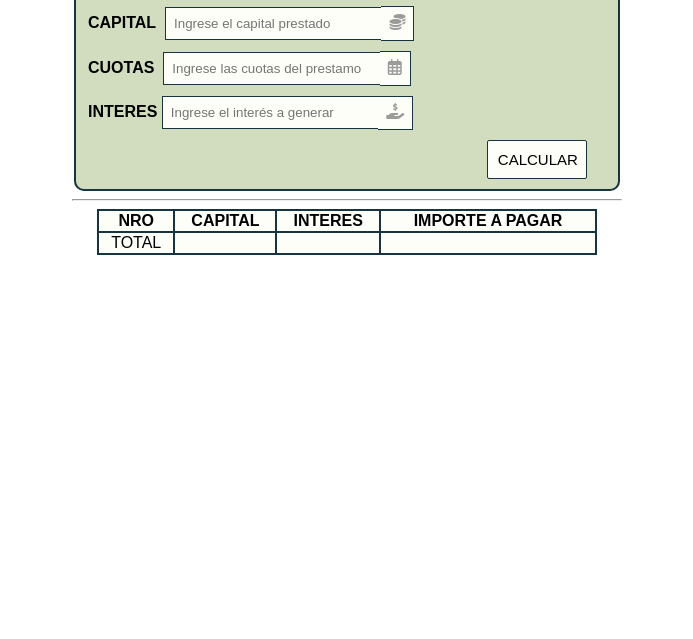
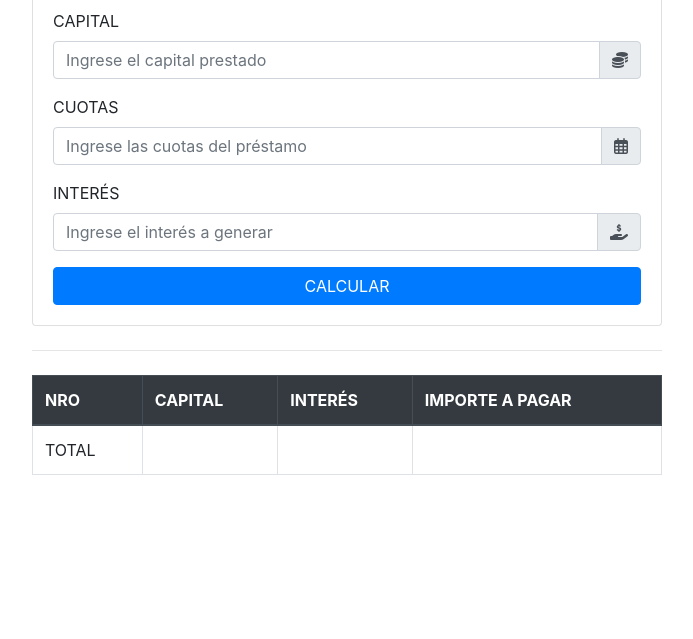
Before and after one commit to ELAgusXD/PreEntrega1-Grismado, a plain HTML site: page index.html in a window 1280 px wide. Shown: the part 161-800 px from the top of the page, without its empty margins (293-986 px from the left). Drawn offline with nearby package versions, Linux system fonts and the light colour scheme.

Commit message:
Se agrega el Proyecto

```diff
--- a/css/prestamo.css
+++ b/css/prestamo.css
@@ -1,64 +1,5 @@
-h1{
-    text-align: center;
-    font-family: 'arial';
+body {
+    max-width: 700px;
+    margin: 0 auto;
+    padding: 20px;
 }
-label{
-    font-family: 'arial';
-    font-weight: bold;
-}
-.form{
-    width: 550px;
-    margin: 0 auto;
-    margin-top: 80px;
-    border:  2px;
-}
-input{
-    width: 200px;
-    margin-bottom: 10px;
-    padding: 8px;
-    margin-right: -6px;
-    background-color: #fdfef7;
-    border: #173441 1.8px solid;
-}
-fieldset{
-    border: #173441 2px solid;
-    border-radius: 10px;
-    background-color: #d1ddbe;
-}
-button{
-    background-color: #fdfef7;
-    border: #173441 1.8px solid;
-    width: 100px;
-    font-family: 'arial';
-    font-size: 15px;
-    border-radius: 2px;
-    padding: 10px;
-    margin-left:77%;
-}
-i{
-    background-color: #fdfef7;
-    color: rgb(156, 155, 155);
-    border: #173441 1px solid;
-    padding: 6.8px 8px 9.8px 8px;
-    border-left: white;
-    margin-bottom: 10px;
-}
-.tab{
-    border-collapse: collapse;
-    text-align: center;
-    font-family: 'arial';
-    background-color: #fdfef7;
-    border: #173441 2px solid;
-    margin: 0 auto;
-    width: 500px;
-}
-thead{
-    border: #173441 2px solid;
-    font-weight: bold;
-}
-tr{
-    border: #173441 2px solid;
-}
-td{
-    border: #173441 2px solid;
-}
--- a/index.html
+++ b/index.html
@@ -5,43 +5,58 @@
     <meta http-equiv="X-UA-Compatible" content="IE=edge">
     <meta name="viewport" content="width=device-width, initial-scale=1.0">
     <script src="https://kit.fontawesome.com/3c44aa10f3.js" crossorigin="anonymous"></script>
+    <link rel="stylesheet" href="https://maxcdn.bootstrapcdn.com/bootstrap/4.5.2/css/bootstrap.min.css">
     <link rel="stylesheet" href="css/prestamo.css">
-    <title>Simulador de Prestamo</title>
+    <title>Simulador de Préstamo</title>
 </head>
 <body>
-    <div class="form">
-        <fieldset>
-            <h1>SIMULADOR DE PRESTAMO</h1>
+    <div class="container mt-5">
+        <div class="card">
+            <div class="card-header">
+                <h1 class="text-center">SIMULADOR DE PRÉSTAMO</h1>
+            </div>
+            <div class="card-body">
                 <form>
-                <div>
-                    <label for="capital">CAPITAL
-                        <input type="text" placeholder="Ingrese el capital prestado" id="capital">
-                        <i class="fas fa-coins"></i>
-                    </label>
+                    <div class="form-group">
+                        <label for="capital">CAPITAL</label>
+                        <div class="input-group">
+                            <input type="text" class="form-control" placeholder="Ingrese el capital prestado" id="capital">
+                            <div class="input-group-append">
+                                <span class="input-group-text"><i class="fas fa-coins"></i></span>
                             </div>
-                <div>
-                    <label for="couta">CUOTAS
-                        <input type="text" placeholder="Ingrese las cuotas del prestamo" id="couta">
-                        <i class="far fa-calendar-alt"></i>
-                    </label>
                         </div>
-                <div>
-                    <label for="interes">INTERES
-                        <input type="text" placeholder="Ingrese el interés a generar" id="interes">
-                        <i class="fas fa-hand-holding-usd"></i>
-                    </label>
+                    </div>
+                    <div class="form-group">
+                        <label for="cuota">CUOTAS</label>
+                        <div class="input-group">
+                            <input type="text" class="form-control" placeholder="Ingrese las cuotas del préstamo" id="cuota">
+                            <div class="input-group-append">
+                                <span class="input-group-text"><i class="far fa-calendar-alt"></i></span>
+                            </div>
+                        </div>
+                    </div>
+                    <div class="form-group">
+                        <label for="interes">INTERÉS</label>
+                        <div class="input-group">
+                            <input type="text" class="form-control" placeholder="Ingrese el interés a generar" id="interes">
+                            <div class="input-group-append">
+                                <span class="input-group-text"><i class="fas fa-hand-holding-usd"></i></span>
+                            </div>
+                        </div>
                     </div>
                 </form>
-        <button onclick="gen_table();">CALCULAR</button>
-        </fieldset>
-        <hr>
-        <table class="tab">
-            <thead>
+                <button class="btn btn-primary btn-block" onclick="gen_table();">CALCULAR</button>
+            </div>
+        </div>
+        <hr class="my-4">
+        <div class="table-responsive">
+            <table class="table table-bordered">
+                <thead class="thead-dark">
                     <tr>
-                    <td>NRO</td>
-                    <td>CAPITAL</td>
-                    <td>INTERES</td>
-                    <td>IMPORTE A PAGAR</td>
+                        <th>NRO</th>
+                        <th>CAPITAL</th>
+                        <th>INTERÉS</th>
+                        <th>IMPORTE A PAGAR</th>
                     </tr>
                 </thead>
                 <tbody id="tab">
@@ -49,13 +64,14 @@
                 <tfoot>
                     <tr>
                         <td class="ft">TOTAL</td>
-                    <td id="t1"></td>
-                    <td id="t2"></td>
-                    <td id="t3"></td>
+                        <td id="total1"></td>
+                        <td id="total2"></td>
+                        <td id="total3"></td>
                     </tr>
                 </tfoot>
             </table>
         </div>
+    </div>
     <script src="scripts/prestamo.js"></script>
 </body>
 </html>
--- a/scripts/prestamo.js
+++ b/scripts/prestamo.js
@@ -1,33 +1,53 @@
-function gen_table(){
-    document.getElementById("tab").innerHTML="";
-    let n=Number(document.getElementById("capital").value);
-    let n2=Number(document.getElementById("couta").value);
-    let n3=Number(document.getElementById("interes").value);
-    if(n>0){
-        for(i=1;i<=n2;i++){
-            ca=n/n2;
-            d1=ca.toFixed(2);
-            i2=((n*n3)/100)/n2;
-            d2=i2.toFixed(2);
-            r=ca+i2;
-            d3=r.toFixed(2);
-            document.getElementById("tab").innerHTML=document.getElementById("tab").innerHTML+
-                    `<tr>
-                        <td> ${i}</td>
-                        <td> ${d1}</td>
-                        <td> ${d2}</td>
-                        <td> ${d3}</td>
-                    </tr>`;
+const gen_table = () => {
+    document.getElementById("tab").innerHTML = "";
+    const capital = Number(document.getElementById("capital").value);
+    const capital2 = Number(document.getElementById("cuota").value);
+    const capital3 = Number(document.getElementById("interes").value);
+
+    console.log("Capital:", capital);
+    console.log("Cuota:", capital2);
+    console.log("Interés:", capital3);
+
+    if (capital > 0) {
+        const tableRows = [];
+        let totalDeInteres = 0;
+
+        for (let i = 1; i <= capital2; i++) {
+            const cuota = capital / capital2;
+            const decimal1 = cuota.toFixed(2);
+            const interes2 = (capital * capital3) / 100 / capital2;
+            const decimal2 = interes2.toFixed(2);
+            const total = cuota + interes2;
+            const decimal3 = total.toFixed(2);
+
+            console.log(`Iteración ${i}: Cuota=${decimal1}, Interés=${decimal2}, Total=${decimal3}`);
+
+            tableRows.push(`
+                <tr>
+                    <td>${i}</td>
+                    <td>${decimal1}</td>
+                    <td>${decimal2}</td>
+                    <td>${decimal3}</td>
+                </tr>
+            `);
+
+            totalDeInteres += interes2;
         }
-        n1=n.toFixed(2);
-        t_i=i2*n2;
-        d4=t_i.toFixed(2);
-        t_p=r*n2;
-        d5=t_p.toFixed(2);
-        document.getElementById("t1").innerHTML=n1;
-        document.getElementById("t2").innerHTML=d4;
-        document.getElementById("t3").innerHTML=d5;
-    }else{
+
+        const capital1 = capital.toFixed(2);
+        const decimal4 = totalDeInteres.toFixed(2);
+        const totalAPagar = (capital / capital2 + totalDeInteres) * capital2;
+        const decimal5 = totalAPagar.toFixed(2);
+
+        console.log("Total de Interés:", decimal4);
+        console.log("Total a Pagar:", decimal5);
+
+        document.getElementById("tab").innerHTML = tableRows.join("");
+
+        document.getElementById("total1").innerHTML = capital1;
+        document.getElementById("total2").innerHTML = decimal4;
+        document.getElementById("total3").innerHTML = decimal5;
+    } else {
         alert("Falta ingresar un Número");
     }
-}
+};
```
Lines whose indentation alone changed are shown as unchanged.
